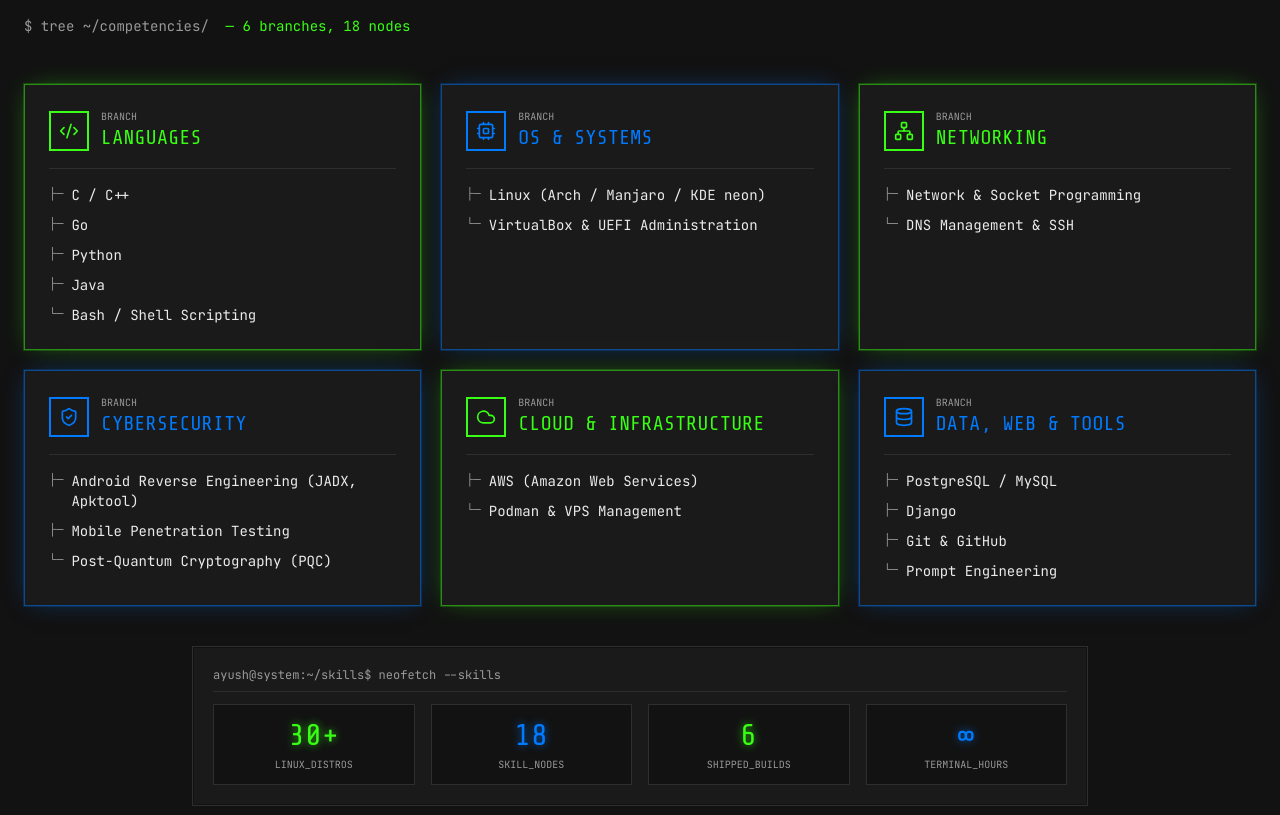
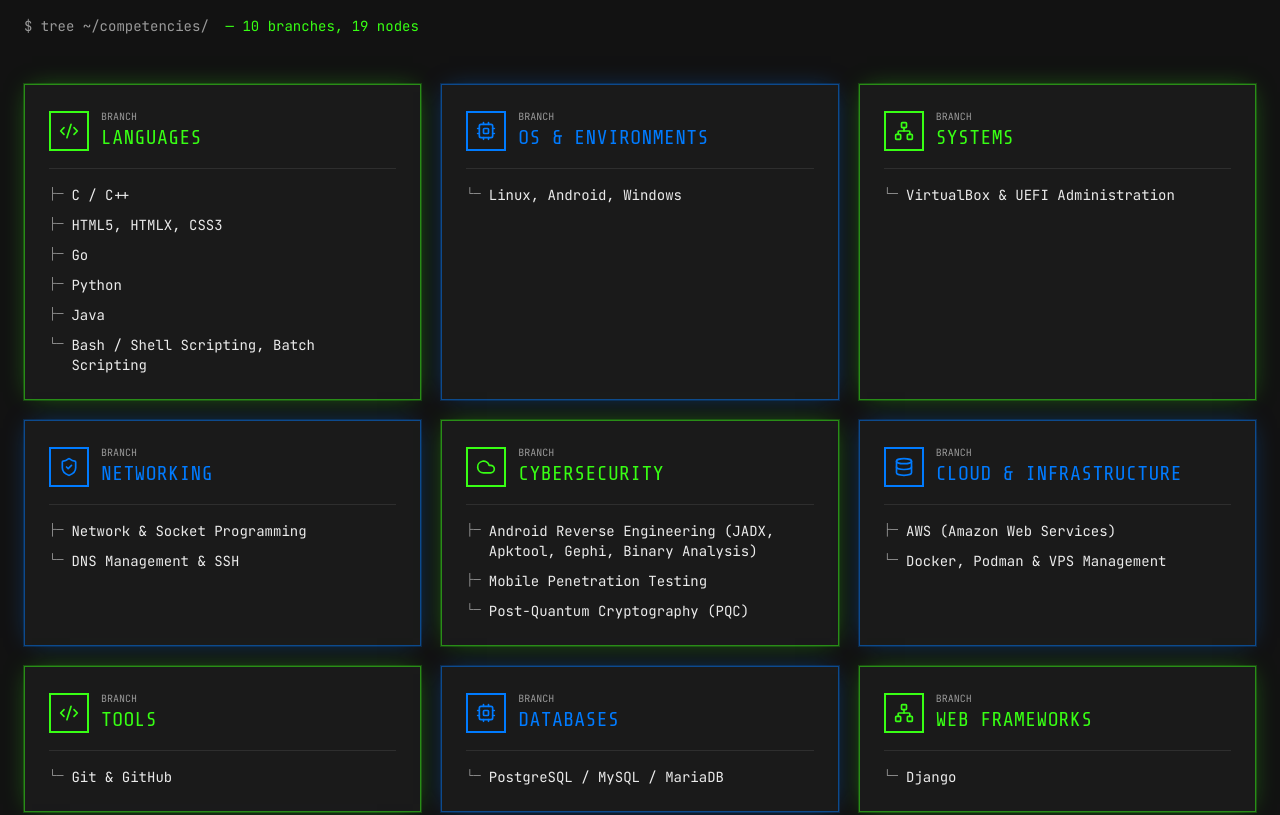
Before and after one commit to gt-ayush/portfolio-root, a React (Vite) app: page / in a window 1280 px wide. Shown: the part 2120-2935 px from the top of the page. Built offline with nearby package versions, Linux system fonts and the light colour scheme.

Commit message:
Changes
Co-authored-by: gt-ayush <206460708+gt-ayush@users.noreply.github.com>

```diff
--- a/src/data/profile.ts
+++ b/src/data/profile.ts
@@ -16,11 +16,22 @@ export const personal = {
 export const skillGroups: { category: string; items: string[] }[] = [
   {
     category: 'Languages',
-    items: ['C / C++', 'Go', 'Python', 'Java', 'Bash / Shell Scripting'],
+    items: [
+      'C / C++',
+      'HTML5, HTMLX, CSS3',
+      'Go',
+      'Python',
+      'Java',
+      'Bash / Shell Scripting, Batch Scripting',
+    ],
   },
   {
-    category: 'OS & Systems',
-    items: ['Linux (Arch / Manjaro / KDE neon)', 'VirtualBox & UEFI Administration'],
+    category: 'OS & Environments',
+    items: ['Linux, Android, Windows'],
+  },
+  {
+    category: 'Systems',
+    items: ['VirtualBox & UEFI Administration'],
   },
   {
     category: 'Networking',
@@ -29,18 +40,30 @@ export const skillGroups: { category: string; items: string[] }[] = [
   {
     category: 'Cybersecurity',
     items: [
-      'Android Reverse Engineering (JADX, Apktool)',
+      'Android Reverse Engineering (JADX, Apktool, Gephi, Binary Analysis)',
       'Mobile Penetration Testing',
       'Post-Quantum Cryptography (PQC)',
     ],
   },
   {
     category: 'Cloud & Infrastructure',
-    items: ['AWS (Amazon Web Services)', 'Podman & VPS Management'],
+    items: ['AWS (Amazon Web Services)', 'Docker, Podman & VPS Management'],
   },
   {
-    category: 'Data, Web & Tools',
-    items: ['PostgreSQL / MySQL', 'Django', 'Git & GitHub', 'Prompt Engineering'],
+    category: 'Tools',
+    items: ['Git & GitHub'],
+  },
+  {
+    category: 'Databases',
+    items: ['PostgreSQL / MySQL / MariaDB'],
+  },
+  {
+    category: 'Web Frameworks',
+    items: ['Django'],
+  },
+  {
+    category: 'AI & Data',
+    items: ['Prompt Engineering'],
   },
 ];
 
```
